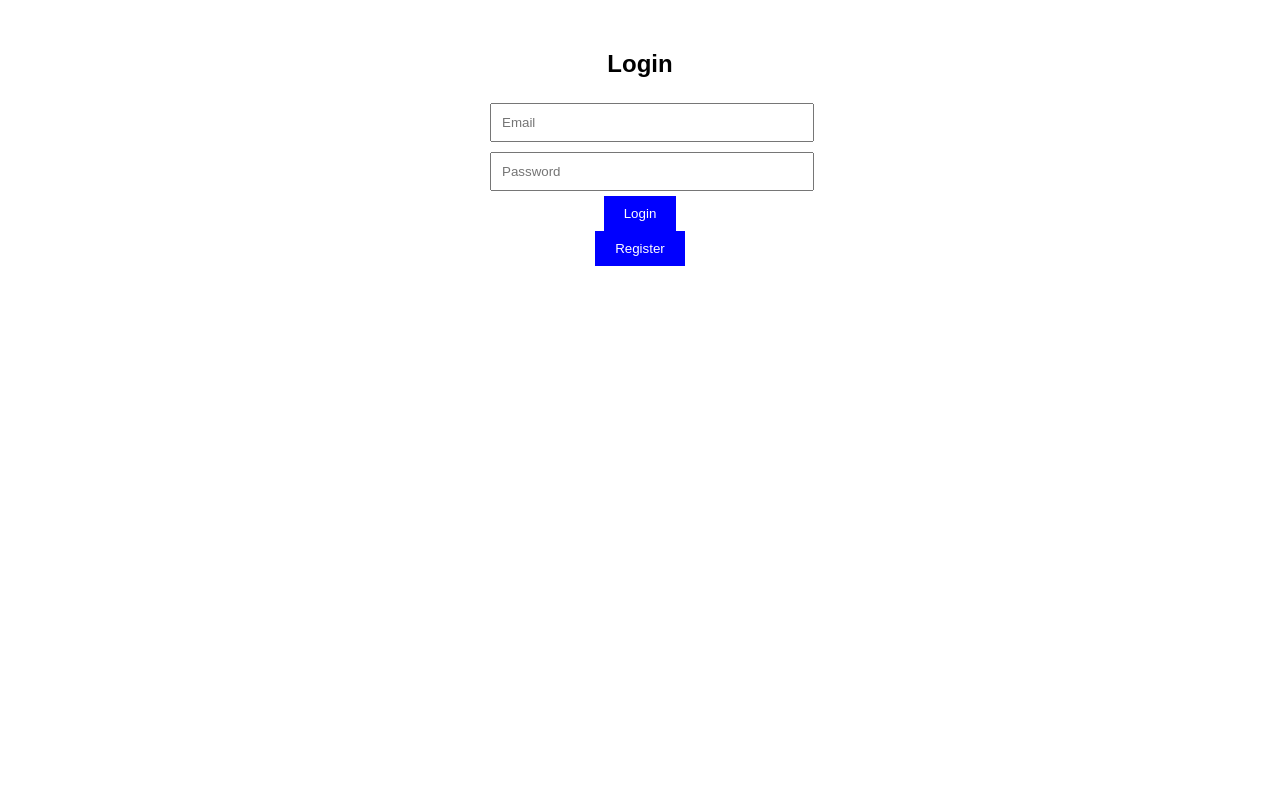
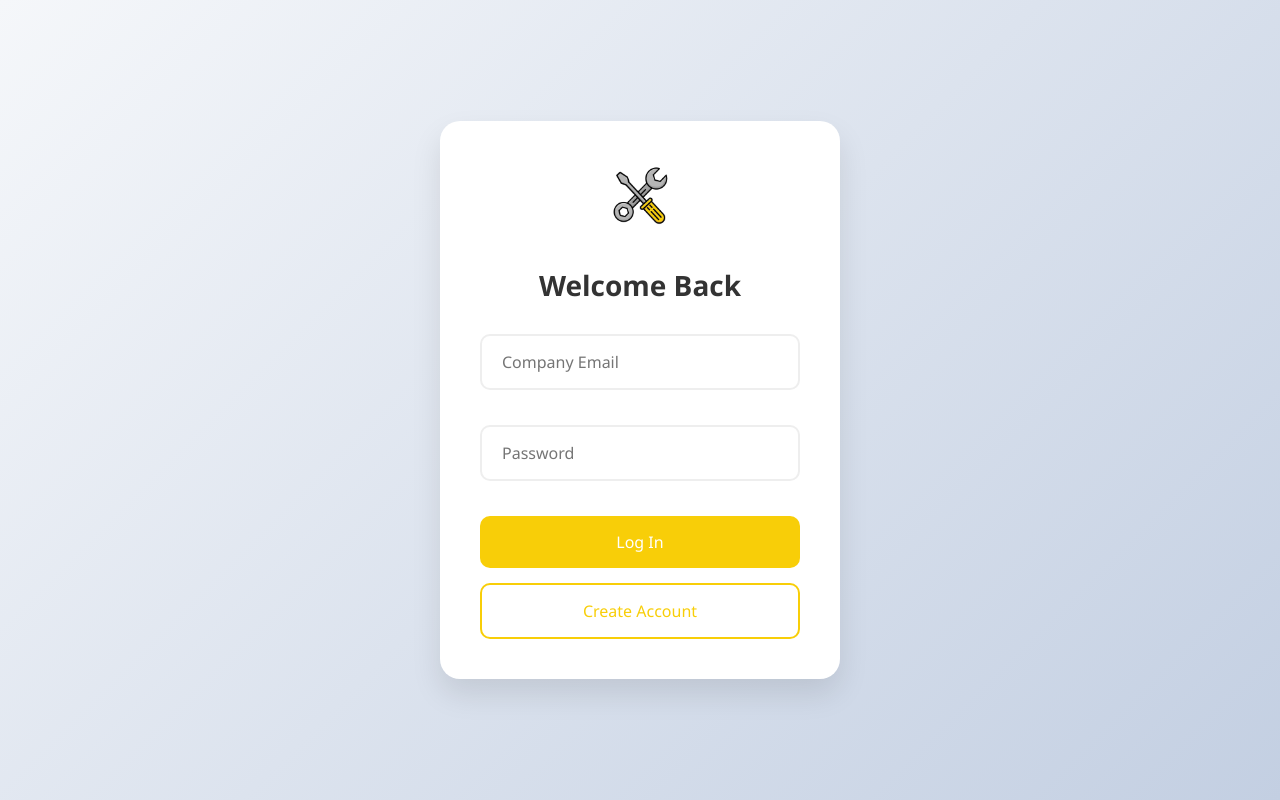
Before and after one commit to kpatel2-23/Team06, a PHP site: page / in a window 1280 px wide. Run offline with PHP 8.4, Linux system fonts and the light colour scheme.

Commit message:
INDEX.PHP

```diff
--- a/index.php
+++ b/index.php
@@ -26,22 +26,151 @@ if ($_SERVER["REQUEST_METHOD"] == "POST") {
 <!DOCTYPE html>
 <html lang="en">
 <head>
-    <title>Login</title>
-    <link rel="stylesheet" href="style.css">
+    <title>Login - Make IT All</title>
+    <style>
+        * {
+            margin: 0;
+            padding: 0;
+            box-sizing: border-box;
+            font-family: 'Segoe UI', Tahoma, Geneva, Verdana, sans-serif;
+        }
+
+        body {
+            min-height: 100vh;
+            background: linear-gradient(135deg, #f5f7fa 0%, #c3cfe2 100%);
+            display: flex;
+            align-items: center;
+            justify-content: center;
+        }
+
+        .login-container {
+            background: white;
+            padding: 40px;
+            border-radius: 20px;
+            box-shadow: 0 15px 30px rgba(0, 0, 0, 0.1);
+            width: 400px;
+            text-align: center;
+        }
+
+        .logo {
+            width: 80px;
+            height: 80px;
+            margin-bottom: 20px;
+            animation: float 3s ease-in-out infinite;
+        }
+
+        @keyframes float {
+            0% { transform: translateY(0px); }
+            50% { transform: translateY(-10px); }
+            100% { transform: translateY(0px); }
+        }
+
+        h2 {
+            color: #333;
+            margin-bottom: 30px;
+            font-size: 28px;
+            font-weight: 600;
+        }
+
+        .input-group {
+            margin-bottom: 20px;
+            position: relative;
+        }
+
+        input[type="email"],
+        input[type="password"] {
+            width: 100%;
+            padding: 15px 20px;
+            border: 2px solid #eee;
+            border-radius: 10px;
+            font-size: 16px;
+            transition: all 0.3s ease;
+            outline: none;
+            margin-bottom: 15px;
+        }
+
+        input[type="email"]:focus,
+        input[type="password"]:focus {
+            border-color: #F8CE08;
+            box-shadow: 0 0 10px rgba(74, 144, 226, 0.1);
+        }
+
+        .login-btn {
+            background: #F8CE08;
+            color: white;
+            padding: 15px 30px;
+            border: none;
+            border-radius: 10px;
+            font-size: 16px;
+            cursor: pointer;
+            transition: all 0.3s ease;
+            width: 100%;
+            margin-bottom: 15px;
+        }
+
+        .register-btn {
+            background: #fff;
+            color: #F8CE08;
+            border: 2px solid #F8CE08;
+            padding: 15px 30px;
+            border-radius: 10px;
+            font-size: 16px;
+            cursor: pointer;
+            transition: all 0.3s ease;
+            width: 100%;
+            text-decoration: none;
+            display: inline-block;
+        }
+
+        .login-btn:hover {
+            background: #357ABD;
+            transform: translateY(-2px);
+            box-shadow: 0 5px 15px rgba(74, 144, 226, 0.2);
+        }
+
+        .register-btn:hover {
+            background: #F8CE08;
+            color: white;
+            transform: translateY(-2px);
+            box-shadow: 0 5px 15px rgba(74, 144, 226, 0.2);
+        }
+
+        .error {
+            color: #ff4444;
+            background: #ffe6e6;
+            padding: 10px;
+            border-radius: 8px;
+            margin-bottom: 20px;
+            font-size: 14px;
+        }
+
+        a {
+            text-decoration: none;
+        }
+    </style>
 </head>
 <body>
     <div class="login-container">
-        <h2>Login</h2>
+        <img src="TP_LOGO.png" alt="Make IT All Logo" class="logo">
+        <h2>Welcome Back</h2>
+
         <?php if (isset($error)) echo "<p class='error'>$error</p>"; ?>
+
         <form method="POST">
-            <input type="email" name="email" placeholder="Email" required><br>
-            <input type="password" name="password" placeholder="Password" required><br>
-            <button type="submit">Login</button>
+            <div class="input-group">
+                <input type="email" name="email" placeholder="Company Email" required>
+            </div>
+
+            <div class="input-group">
+                <input type="password" name="password" placeholder="Password" required>
+            </div>
+
+            <button type="submit" class="login-btn">Log In</button>
         </form>
+
         <a href="register.php">
-            <button>Register</button>
+            <button class="register-btn">Create Account</button>
         </a>
-
     </div>
 </body>
 </html>
```
